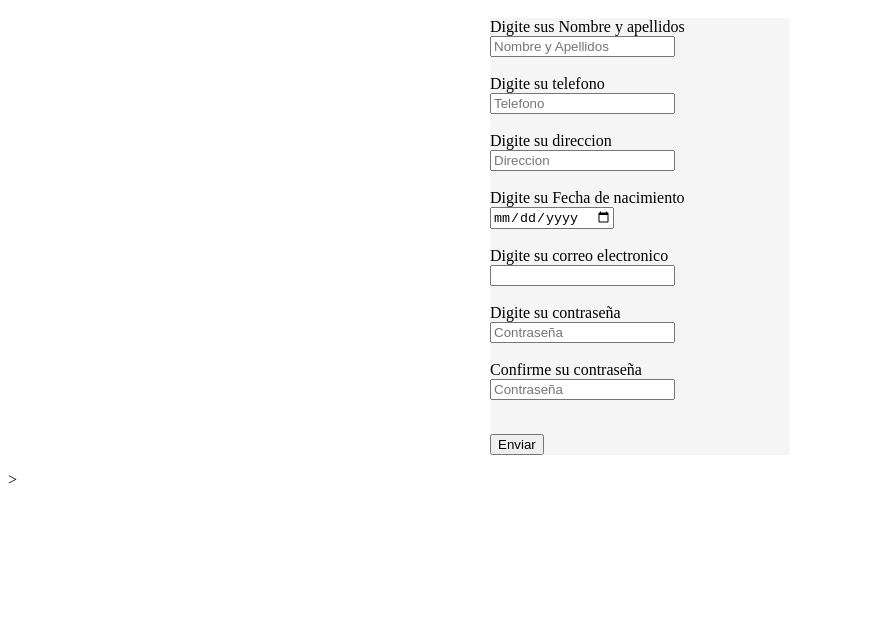
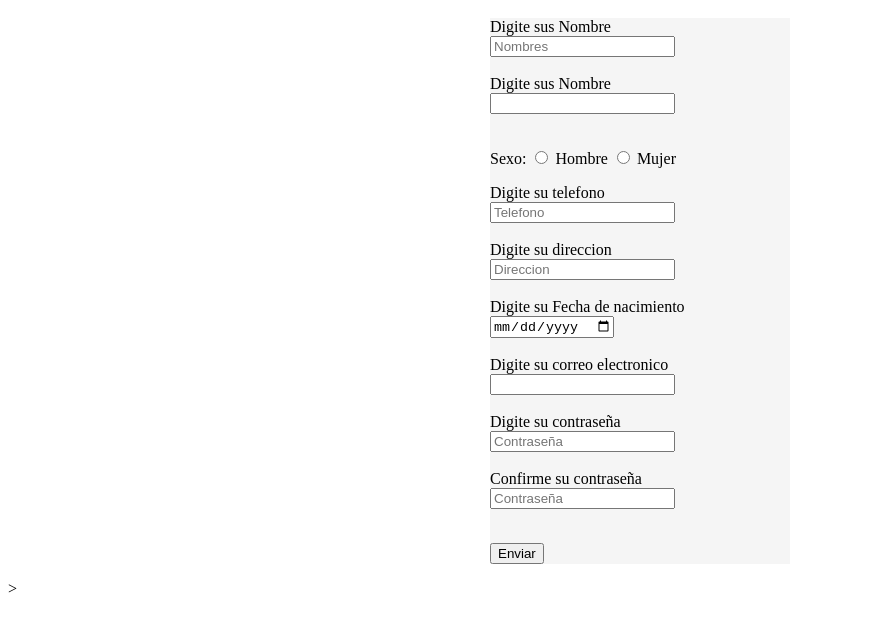
Before and after one commit to Laura0203107/README, a plain HTML site: page index.html in a window 1280 px wide. Shown: the part 48-680 px from the top of the page, without its empty margins (0-874 px from the left). Drawn offline with Linux system fonts and the light colour scheme.

Commit message:
Modificacion

```diff
--- a/Estilo.css
+++ b/Estilo.css
@@ -1,5 +1,4 @@
 body{front-family: Arial; background-color: white; box-sizing: border-box;}
-
 form{
   background-color: whitesmoke;
   margin: 0 auto;
@@ -9,3 +8,20 @@ form{
 h1{
     text-align: center;
 }
+
+p {
+  animation-duration: 3s;
+  animation-name: slidein;
+}
+
+@keyframes slidein {
+  from {
+    margin-left: 100%;
+    width: 300%
+  }
+
+  to {
+    margin-left: 0%;
+    width: 100%;
+  }
+}
--- a/index.html
+++ b/index.html
@@ -12,14 +12,25 @@
 <form action="" method="get">
 
 <label for="nombre">
-    <span>Digite sus Nombre y apellidos </span>
-    <input type="text" id="nombre" placeholder="Nombre y Apellidos" required>
+    <span>Digite sus Nombre </span>
+    <input type="text" id="nombre" placeholder="Nombres" required>
     <br> </br>
 </label>
 
+<label for="Apellido">
+    <span>Digite sus Nombre </span>
+    <input type="text" id="Apellido" placeholder="" required>
+    <br> </br>
+</label>
+
+<p>Sexo:
+    <input type="radio" name="hm" value="h"> Hombre
+    <input type="radio" name="hm" value="m"> Mujer
+  </p>
+
 <label for="Telefono">
     <span>Digite su telefono</span>
-    <input type="string" id="Telefono" placeholder="Telefono" required>
+    <input type="number" id="Telefono" placeholder="Telefono" required>
     <br> </br>
 </label>
 
@@ -52,8 +63,6 @@
     <input type="password" id="Confirmacion Contraseña" placeholder="Contraseña" required>
     <br> </br>
 </label>
-
-
 <p>
 <input type="submit" value="Enviar" />
 </p>
```
